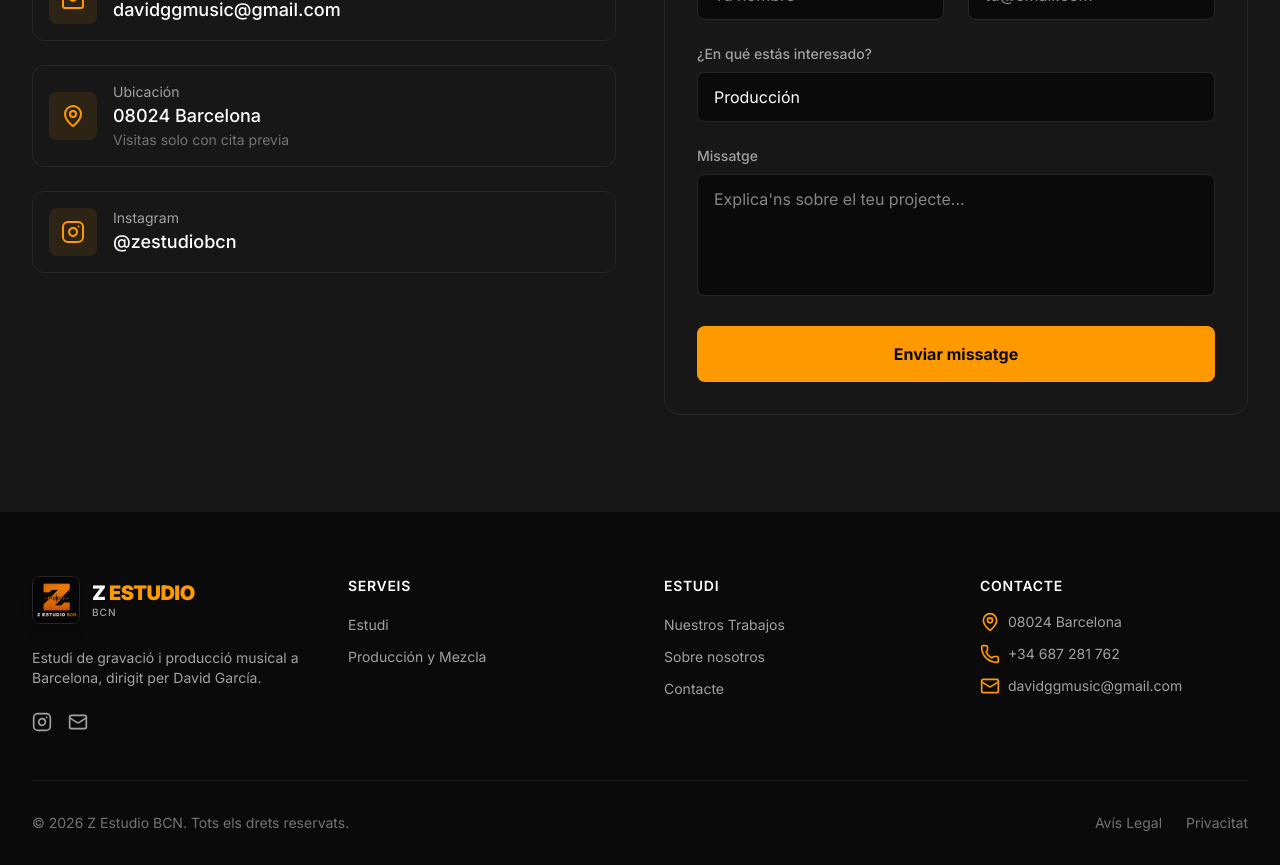
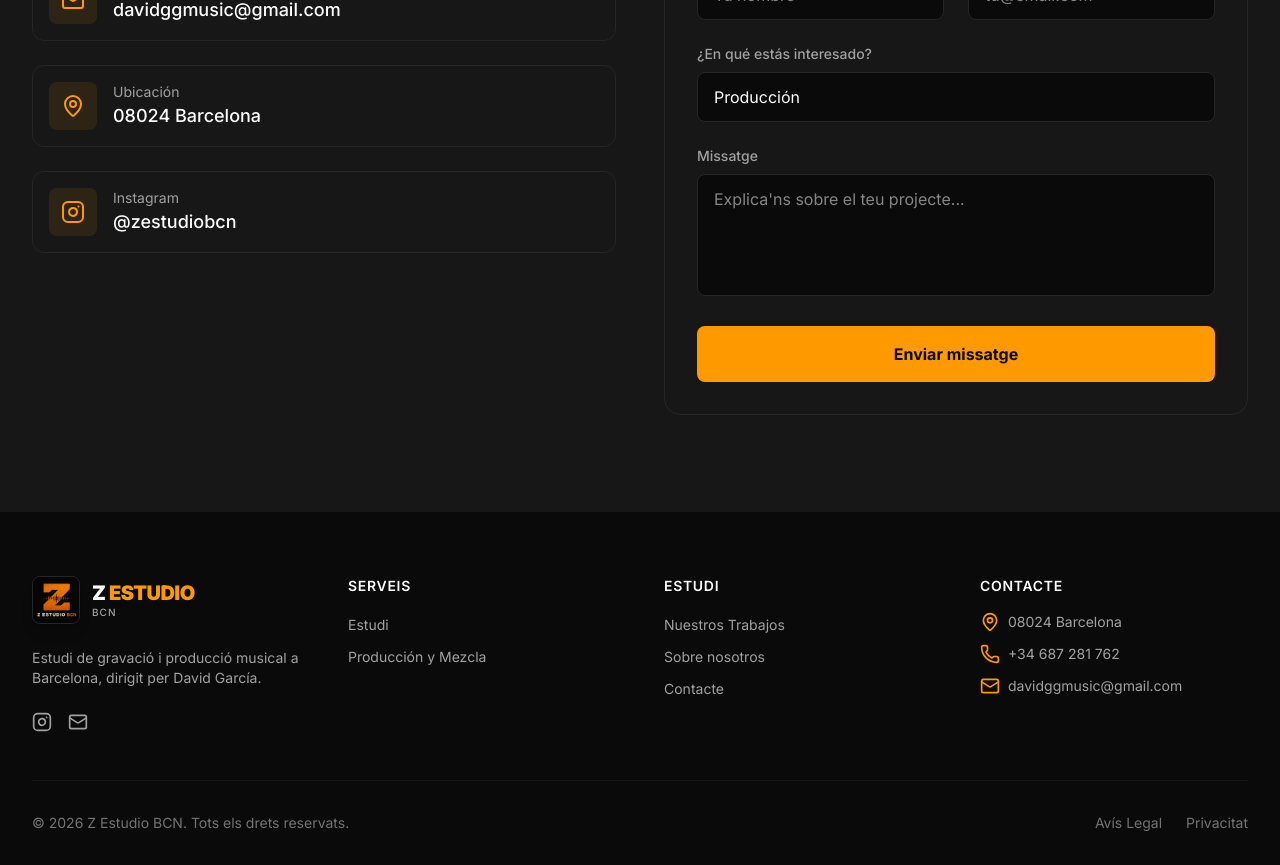
Before and after one commit to abelboquera/zestudiobcn, a Next.js app: page /ca in a window 1280 px wide. Shown: the part 8940-9805 px from the top of the page. Built offline with nearby package versions, Linux system fonts and the light colour scheme.

Commit message:
feat: quitar "Visitas solo con cita previa" de Contacto
Co-Authored-By: Claude Opus 5 <noreply@anthropic.com>

```diff
--- a/src/app/[lang]/page.tsx
+++ b/src/app/[lang]/page.tsx
@@ -245,7 +245,6 @@ export default async function Home({ params }: { params: Promise<{ lang: string
                 <div className="ml-4">
                   <p className="text-sm text-neutral-400">Ubicación</p>
                   <p className="text-lg font-medium text-white">08024 Barcelona</p>
-                  <p className="text-sm text-neutral-500">Visitas solo con cita previa</p>
                 </div>
               </div>
               <a href="https://instagram.com/zestudiobcn" target="_blank" rel="noopener noreferrer" className="flex items-center p-4 bg-neutral-900 border border-neutral-800 rounded-xl hover:border-amber-500 transition-colors group">
--- a/src/i18n.ts
+++ b/src/i18n.ts
@@ -81,7 +81,6 @@ export const dictionaries = {
       subtitle: "¿Tienes un proyecto en mente? Escríbenos y le daremos forma.",
       location: "Ubicación",
       locationDesc: "08024 Barcelona",
-      locationSub: "Visitas solo con cita previa",
       formTitle: "Envíanos un mensaje",
       nameLabel: "Nombre",
       namePlaceholder: "Tu nombre",
@@ -185,7 +184,6 @@ export const dictionaries = {
       subtitle: "Do you have a project in mind? Write to us and we'll shape it.",
       location: "Location",
       locationDesc: "08024 Barcelona",
-      locationSub: "Visits by appointment only",
       formTitle: "Send us a message",
       nameLabel: "Name",
       namePlaceholder: "Your name",
@@ -289,7 +287,6 @@ export const dictionaries = {
       subtitle: "Tens un projecte al cap? Escriu-nos i li donarem forma.",
       location: "Ubicació",
       locationDesc: "08024 Barcelona",
-      locationSub: "Visites només amb cita prèvia",
       formTitle: "Envia'ns un missatge",
       nameLabel: "Nom",
       namePlaceholder: "El teu nom",
```
